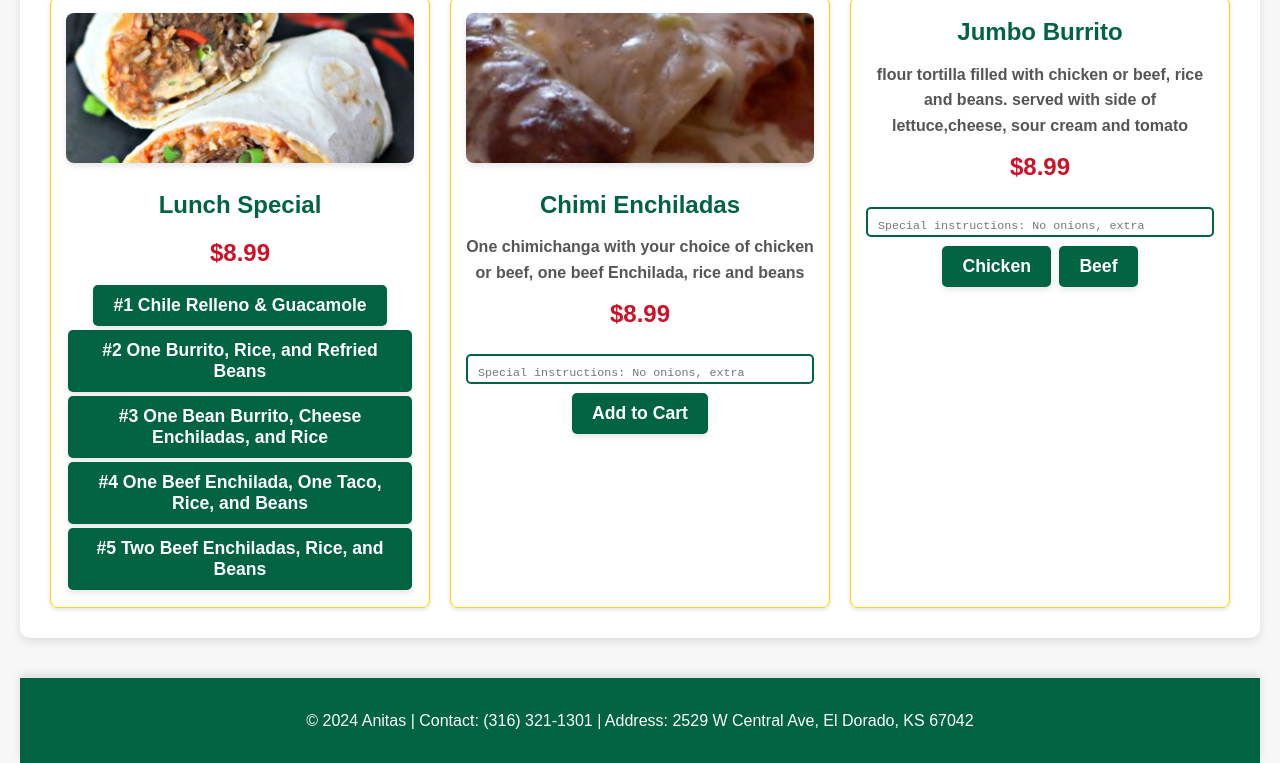
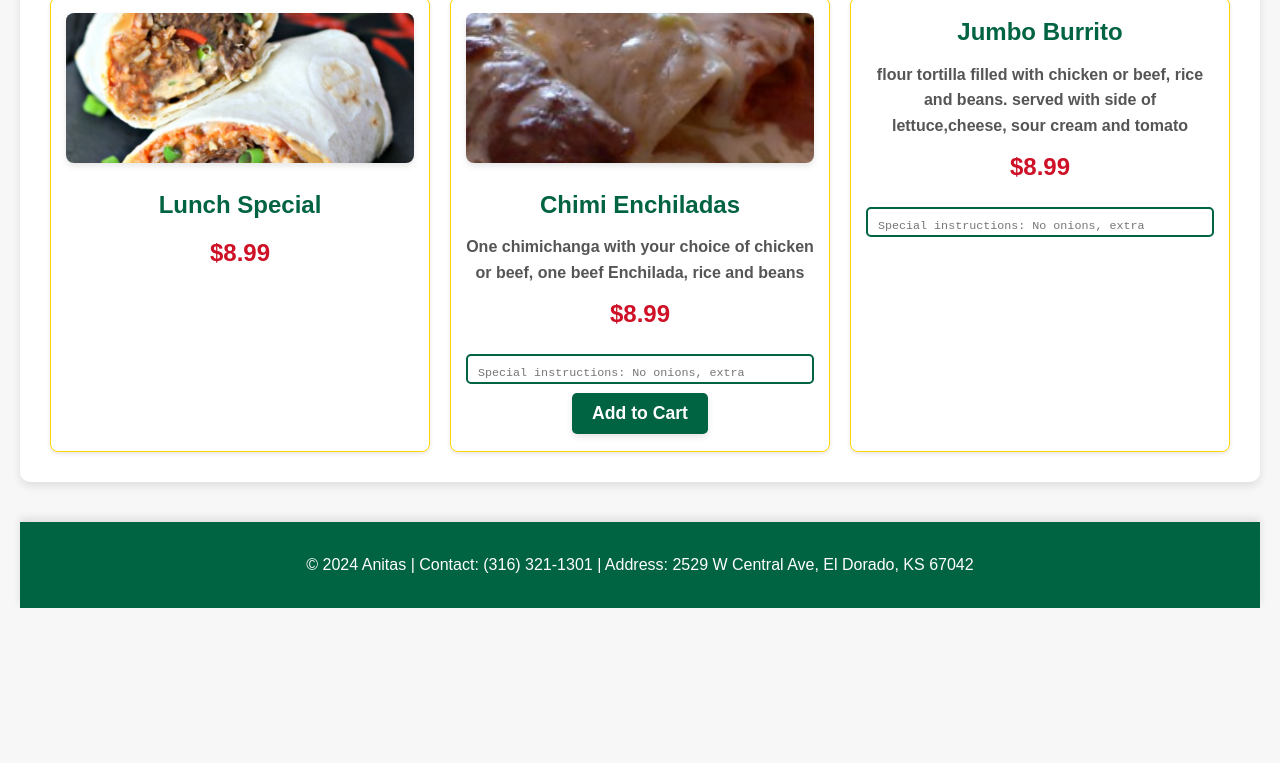
Before and after one commit to loopyloopez/Anitas, a website: page catigories/Lunchspeical;.html in a window 1280 px wide. Shown: the part 333-1096 px from the top of the page. After the commit the page ends 941 px from the top, so only its background shows below. Drawn offline with Linux system fonts and the light colour scheme.

Commit message:
extra lunch special fixes

```diff
--- a/catigories/Lunchspeical;.html
+++ b/catigories/Lunchspeical;.html
@@ -60,11 +60,11 @@
                 <h3>Lunch Special</h3>
                 <p class="price">$8.99</p>
 
-                <button class="add-to-cart" data-name="#1 Chile Relleno & Guacamole" data-price="8.99">#1 Chile Relleno & Guacamole</button>
-                <button class="add-to-cart" data-name="#2 One Burrito, Rice, and Refried Beans" data-price="8.99">#2 One Burrito, Rice, and Refried Beans</button>
-                <button class="add-to-cart" data-name="#3 One Bean Burrito, Cheese Enchiladas, and Rice" data-price="8.99">#3 One Bean Burrito, Cheese Enchiladas, and Rice</button>
-                <button class="add-to-cart" data-name="#4 One Beef Enchilada, One Taco, Rice, and Beans" data-price="8.99">#4 One Beef Enchilada, One Taco, Rice, and Beans</button>
-                <button class="add-to-cart" data-name="#5 Two Beef Enchiladas, Rice, and Beans" data-price="8.99">#5 Two Beef Enchiladas, Rice, and Beans</button>
+                <button class="add-to-cart exclusive" data-name="#1 Chile Relleno & Guacamole" data-price="8.99">#1 Chile Relleno & Guacamole</button>
+                <button class="add-to-cart exclusive" data-name="#2 One Burrito, Rice, and Refried Beans" data-price="8.99">#2 One Burrito, Rice, and Refried Beans</button>
+                <button class="add-to-cart exclusive" data-name="#3 One Bean Burrito, Cheese Enchiladas, and Rice" data-price="8.99">#3 One Bean Burrito, Cheese Enchiladas, and Rice</button>
+                <button class="add-to-cart exclusive" data-name="#4 One Beef Enchilada, One Taco, Rice, and Beans" data-price="8.99">#4 One Beef Enchilada, One Taco, Rice, and Beans</button>
+                <button class="add-to-cart exclusive" data-name="#5 Two Beef Enchiladas, Rice, and Beans" data-price="8.99">#5 Two Beef Enchiladas, Rice, and Beans</button>
             </div>
 
             <div class="menu-item">
@@ -82,8 +82,8 @@
                 <p class="description">flour tortilla filled with chicken or beef, rice and beans. served with side of lettuce,cheese, sour cream and tomato</p>
                 <p class="price">$8.99</p>
                 <textarea id="instructions-3" class="special-instructions" placeholder="Special instructions: No onions, extra cheese..."></textarea>
-                <button class="add-to-cart" data-name="Jumbo Burrito/chicken" data-price="8.99" data-instructions-id="instructions-3">Chicken</button>
-                <button class="add-to-cart" data-name="Jumbo Burrito/beef" data-price="8.99" data-instructions-id="instructions-3">Beef</button>
+                <button class="add-to-cart exclusive" data-name="Jumbo Burrito/chicken" data-price="8.99" data-instructions-id="instructions-3">Chicken</button>
+                <button class="add-to-cart exclusive" data-name="Jumbo Burrito/beef" data-price="8.99" data-instructions-id="instructions-3">Beef</button>
             </div>
         </div>
     </section>
@@ -143,5 +143,6 @@
             });
         });
     </script>
+    <script src="HideButton.js"></script>
 </body>
 </html>
```
Also changed, not shown: catigories/La_Taqueria.html (+1 -1 lines), catigories/huevos.html (+1 -1 lines).
